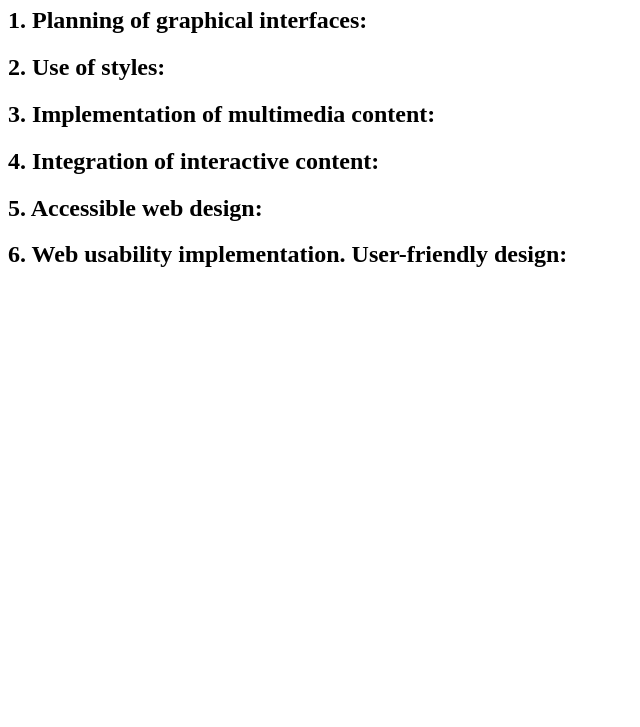
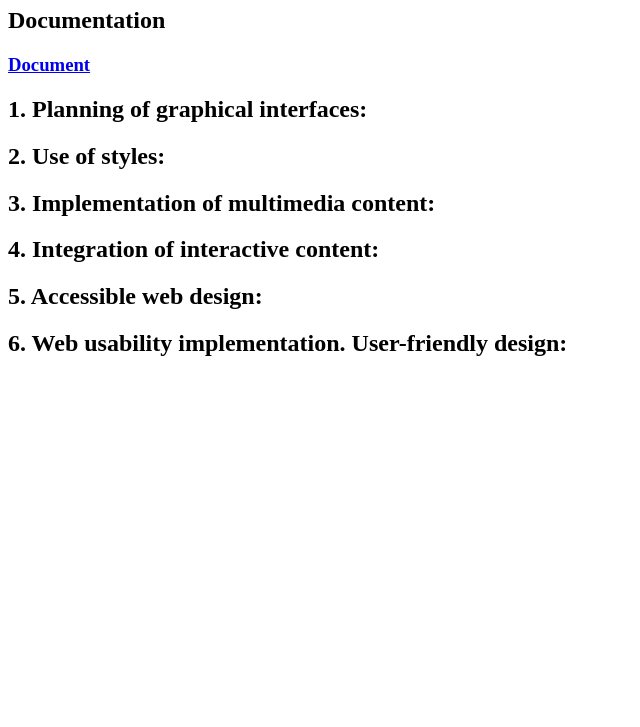
Before and after one commit to BeatrizCordazzo/WID, a plain HTML site: page index.html in a window 1280 px wide. Shown: the part 73-800 px from the top of the page, without its empty margins (0-640 px from the left). Drawn offline with Linux system fonts and the light colour scheme.

Commit message:
Update index.html

```diff
--- a/index.html
+++ b/index.html
@@ -7,6 +7,8 @@
 </head>
 <body>
     <h1>CONTENTS</h1>
+    <h2>Documentation</h2>
+    <h3><a href="Documentation of GitHub.pdf">Document</a></h3>
     <h2>1. Planning of graphical interfaces:</h2>
     <h2>2. Use of styles:</h2>
     <h2>3. Implementation of multimedia content:</h2>
```
